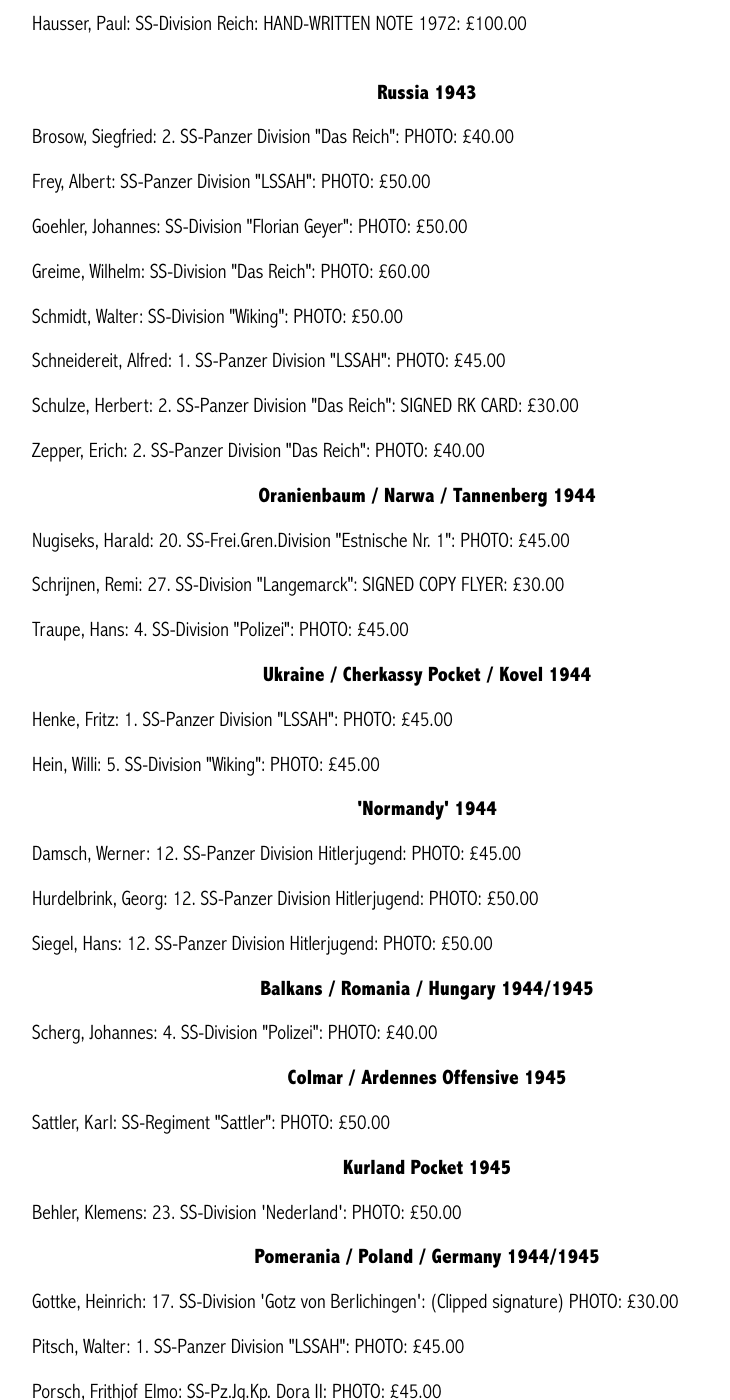
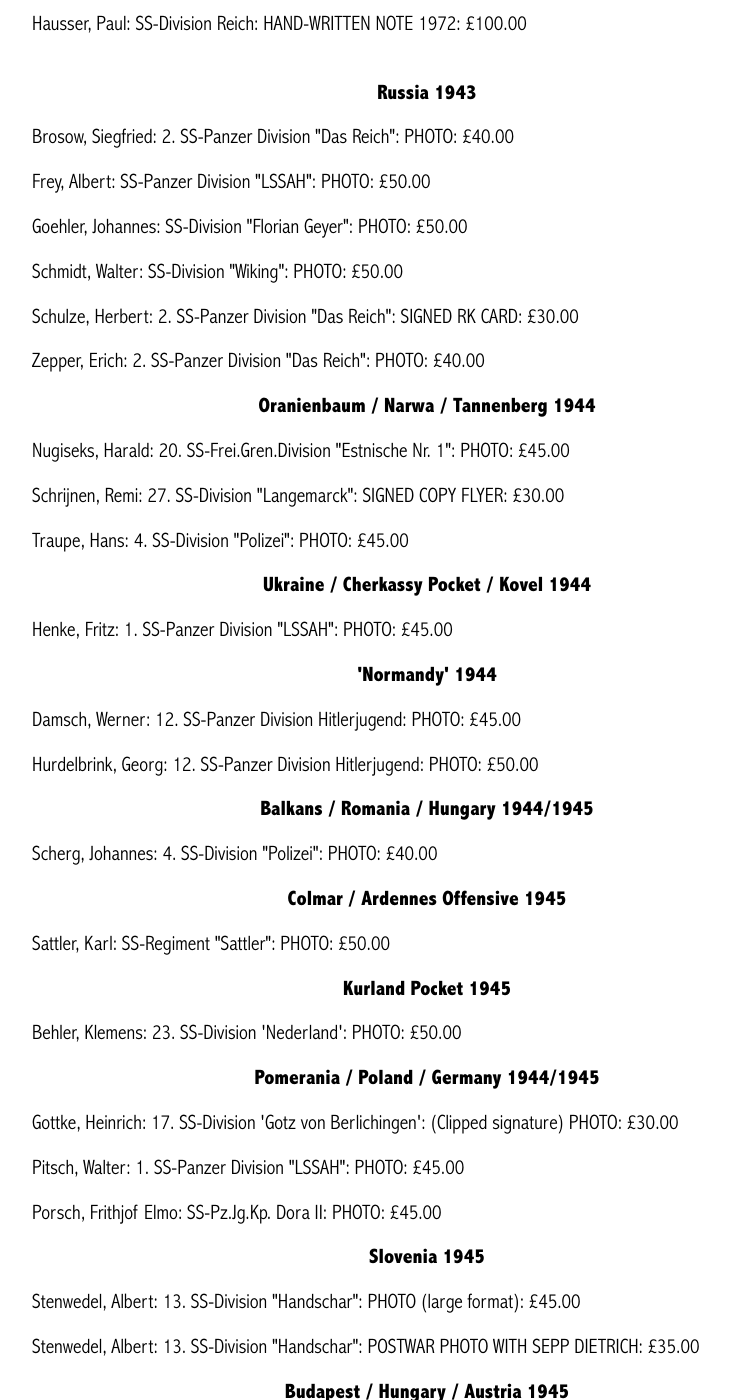
Before and after one commit to lahphotographs/lahphotographs.github.com, a Jekyll site: the page built from Waffen_SS_photos.md, in a window 1280 px wide and 1400 px high, scrolled down 820 px. Shown: the whole window, without its empty margins (213-943 px from the left). Built offline with Jekyll 4.4.1, drawn with Linux system fonts in a browser that asks for light colours; some of the changed text lies outside the part shown.

Commit message:
Update Waffen_SS_photos.md

```diff
--- a/Waffen_SS_photos.md
+++ b/Waffen_SS_photos.md
@@ -21,9 +21,7 @@ permalink: /waffen_ss_photos.html
 <p>Brosow,	Siegfried:	2. SS-Panzer Division "Das Reich":	PHOTO: £40.00
 <p>Frey,	Albert:	SS-Panzer Division "LSSAH":	PHOTO: £50.00
 <p>Goehler,	Johannes:	SS-Division "Florian Geyer":	PHOTO: £50.00
-<p>Greime,	Wilhelm:	SS-Division "Das Reich":	PHOTO: £60.00
 <p>Schmidt,	Walter:	SS-Division "Wiking":	PHOTO: £50.00<br />
-<p>Schneidereit,	Alfred:	1. SS-Panzer Division "LSSAH":	PHOTO: £45.00
 <p>Schulze,	Herbert: 2. SS-Panzer Division "Das Reich":	SIGNED RK CARD: £30.00
 <p>Zepper,	Erich:	2. SS-Panzer Division "Das Reich":	PHOTO: £40.00
 <br />
@@ -34,12 +32,10 @@ permalink: /waffen_ss_photos.html
 <br />
 <p><b><center>Ukraine / Cherkassy Pocket / Kovel 1944</center></b></p>
 <p>Henke,	Fritz:	1. SS-Panzer Division "LSSAH":	PHOTO: £45.00
-<p>Hein,	Willi:	5. SS-Division "Wiking":	PHOTO: £45.00
 <br />
 <p><b><center>'Normandy' 1944</center></b></p>
 <p>Damsch,	Werner:	12. SS-Panzer Division Hitlerjugend:	PHOTO: £45.00
 <p>Hurdelbrink,	Georg:	12. SS-Panzer Division Hitlerjugend:	PHOTO: £50.00
-<p>Siegel,	Hans:	12. SS-Panzer Division Hitlerjugend:	PHOTO: £50.00
 <br />
 <p><b><center>Balkans / Romania / Hungary 1944/1945</center></b></p>
 <p>Scherg,	Johannes:	4. SS-Division "Polizei":	PHOTO: £40.00
@@ -61,7 +57,6 @@ permalink: /waffen_ss_photos.html
 <br />
 <p><b><center>Budapest / Hungary / Austria 1945</center></b></p>
 <p>Darges,	Fritz:	5. SS-Division "Wiking":	PHOTO: £50.00
-<p>Gustavsson,	Karl-Heinz:	2. SS-Division "Das Reich":	PHOTO: £45.00
 <p>Hauser,	Hans:	2. SS-Division "Das Reich": PHOTO, SIGNED NOTE: £65.00
 <p>Rieflin,	Fritz:	2. SS-Division "Das Reich":	PHOTO, LEBENSLAUF: £50.00
 <p>Sailer,	Johann:	9. SS-Division "Hohenstaufen":	PHOTO, LEBENSLAUF: £50.00
@@ -71,11 +66,9 @@ permalink: /waffen_ss_photos.html
 <br />
 <p><b><center>Halbe Pocket 1945</center></b></p>
 <p>Reber,	Gustav-Peter:	XI. SS-Panzer Korps:	PHOTO: £45.00
-<p>Richter,	Friedrich 'Fritz':	10. SS-Division "Frundsberg":	PHOTO: £50.00
 <br />
 <p><b><center>Battle of Berlin 1945</center></b></p>
 <p>Fey,	Will:	(s) SS-Panzer Abt. 502:	PHOTO: £50.00
-<p>Gunsche,	Otto:	Führerbegleitkommando:	PHOTO: £50.00 (non-Knight's Cross)
 <br />
 <br />
 <p><b><centre>Not see the person you would like to add to your collection in the list above? Just ask for who you seek, so that I can confirm whether they are within the wider collection.
```
